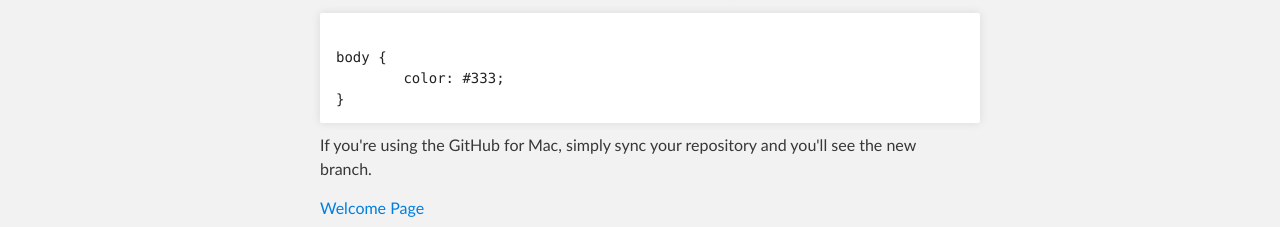
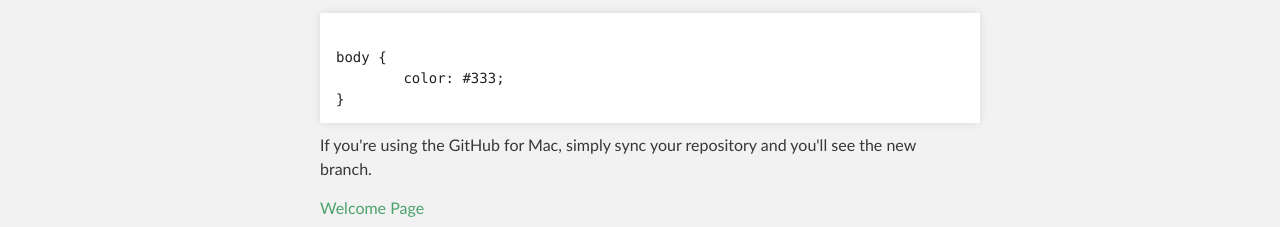
Before and after one commit to masonlau/professor, a plain HTML site: page index.html in a window 1280 px wide. Shown: the part 715-942 px from the top of the page. Drawn offline with Linux system fonts and the light colour scheme.

Commit message:
Updated stylesheet.css

```diff
--- a/stylesheets/stylesheet.css
+++ b/stylesheets/stylesheet.css
@@ -111,7 +111,7 @@ footer p {
 
 a {
   text-decoration: none;
-  color: #007edf;
+  color: #4CA26A;
   text-shadow: none;
 
   transition: color 0.5s ease;
```
